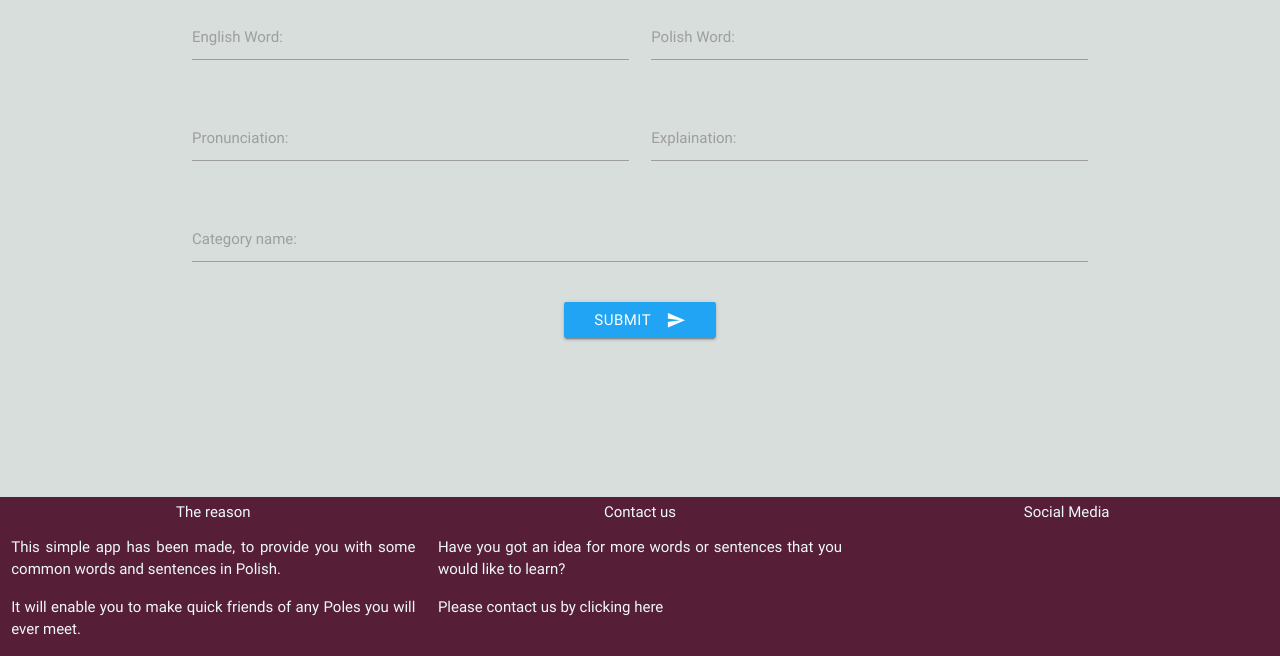
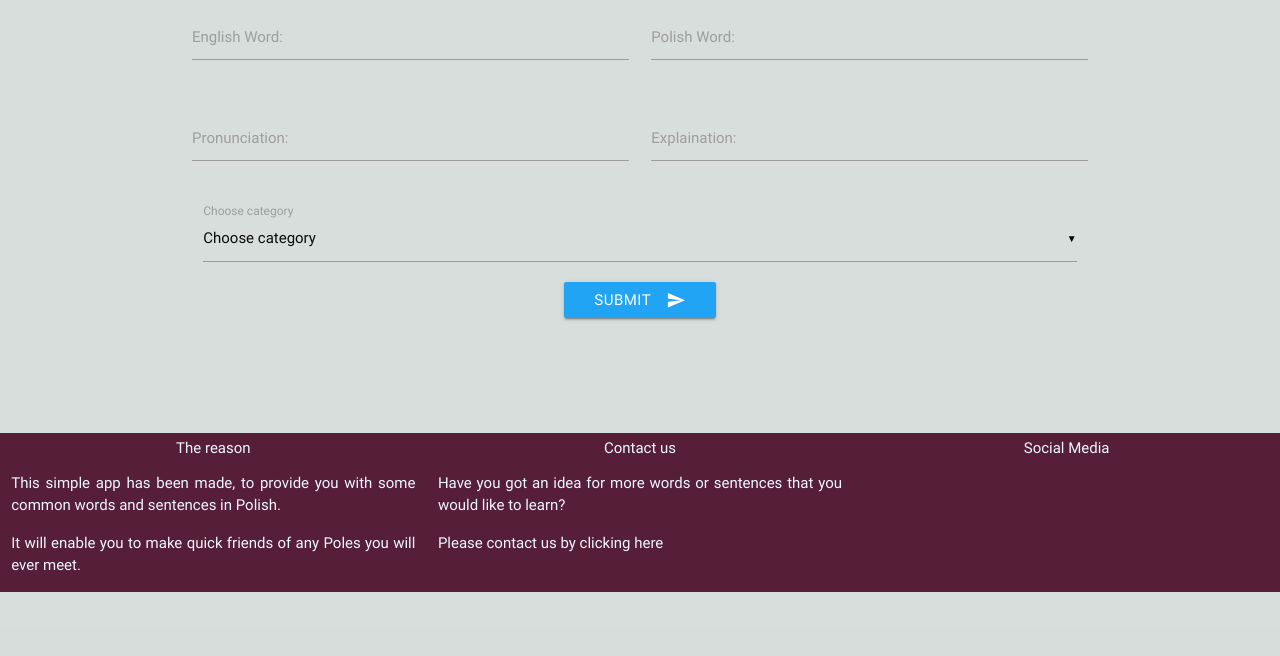
Before and after one commit to MrColorado35/pol_speak, a Flask app: page /add_word.html in a window 1280 px wide. Shown: the part 172-828 px from the top of the page. After the commit the page ends 764 px from the top, so only its background shows below. Run offline with Flask 2, Linux system fonts and the light colour scheme; some libraries are stand-ins or nearby versions; some web fonts are replaced.

Commit message:
add list of categories to select, rather than write your own while creating and editing records

```diff
--- a/app.py
+++ b/app.py
@@ -7,12 +7,17 @@ import env
 # The first part of set-ups is inspired by the course materials, mini project "Task Manager":
 app = Flask(__name__)
 
+# os.environ.get('MONGO_URI')
 app.config["MONGO_URI"]= "mongodb+srv://root:r00tUser@myfirstcluster-vdori.mongodb.net/speak?retryWrites=true&w=majority"
 MONGODB_URI = os.getenv("MONGO_URI")
 DBS_NAME = "speak"
 COLLECTION_NAME = "categories"
 
 mongo = PyMongo(app)
+
+categories = mongo.db.categories.find()
+cat_list = [category for category in categories]
+words = mongo.db.words.find()
 
 @app.route('/')
 @app.route('/index')
@@ -22,7 +27,7 @@ def index():
 @app.route('/user.html')
 def user():
 
-    return render_template("user.html", categories=mongo.db.categories.find())
+    return render_template("user.html", categories=categories)
 
 @app.route('/admin.html')
 def admin():
@@ -30,11 +35,13 @@ def admin():
 
 @app.route('/all_words.html')
 def all_words():
-    return render_template("all_words.html", words=mongo.db.words.find())
+    words= mongo.db.words.find()
+    return render_template("all_words.html", words=words )
 
 @app.route('/add_word.html')
 def add_word():
-    return render_template("add_word.html")
+
+    return render_template("add_word.html", categories=cat_list, words=words)
 
 @app.route('/insert_word', methods=['POST'])
 def insert_word():
@@ -46,7 +53,7 @@ def insert_word():
 @app.route('/edit_word.html/<word_id>')
 def edit_word(word_id):
     the_word = mongo.db.words.find_one({'_id': ObjectId(word_id)})
-    return render_template("edit_word.html", word=the_word)
+    return render_template("edit_word.html", word=the_word, categories=cat_list,)
 
 @app.route('/update_word/<word_id>', methods=['POST'])
 def update_word(word_id):
--- a/static/css/style.css
+++ b/static/css/style.css
@@ -80,7 +80,7 @@ a {
 }
 
 .margin-top {
-    margin-top: 10%;
+    margin-top: 5%;
 }
 
 /* .top-one {
--- a/templates/add_word.html
+++ b/templates/add_word.html
@@ -24,12 +24,21 @@
           <label for="explaination">Explaination: </label>
         </div>
       </div>
-       <div class="row">
+       <!-- <div class="row">
         <div class="input-field col s12">
           <input id="category" name="cat_name" type="text" class="validate">
           <label for="category">Category name: </label>
         </div>
-       </div>
+       </div> -->
+        <div class="input-field col s12">
+            <select id="category" name="cat_name" >
+            <option value="" disabled selected>Choose category</option>
+            {% for cat in categories %}
+            <option value="{{cat.cat_name}}">{{cat.cat_name}}</option>
+            {% endfor %}
+            </select>
+            <label>Choose category</label>
+        </div>
        <div class="row center">
             <button class="btn waves-effect waves-light bg-blue" type="submit" >Submit
             <i class="material-icons right">send</i>
--- a/templates/admin.html
+++ b/templates/admin.html
@@ -2,7 +2,7 @@
 
 {% extends 'base.html' %}
 {% block content %}
-    <h2 class="center">Here you can add, delete or edit any word in this app:</h2>
+    <h3 class="center">Here you can add, delete or edit any word in this app:</h3>
       <ul class="collapsible" data-collapsible="accordion">
     <li>
         <a href="{{url_for('all_words')}}"><div class="collapsible-header">
--- a/templates/base.html
+++ b/templates/base.html
@@ -61,5 +61,10 @@
 <!-- <script src="https://cdnjs.cloudflare.com/ajax/libs/jquery/3.5.1/jquery.min.js"></script> -->
 <script src="https://cdnjs.cloudflare.com/ajax/libs/twitter-bootstrap/3.3.7/js/bootstrap.min.js"></script>
 <script src="https://cdnjs.cloudflare.com/ajax/libs/materialize/0.100.2/js/materialize.min.js"></script>
+  <script>
+    $(document).ready(function() {
+    $('select').material_select();
+  });
+  </script>
 </body>
 </html>
--- a/templates/index.html
+++ b/templates/index.html
@@ -8,7 +8,8 @@
     <section class="center">
         <div class="row">
             <h2>Welcome to our page!</h2>
-            <h3>Please choose who you are:</h3>
+            <h3>Here you can learn some every-day Polish, that you can use at work, or talking to the person you are attracted to.</h3>
+            <h4>Please choose who you are:</h4>
             <div class="col s12 m6 bg-drk padding-5 opacity ">
                 <a href="user.html" id="user" class=" high"><h3>The Student</h3> I would like to learn some Polish <br></a>
             </div>
```
Also changed, not shown: templates/edit_word.html (+18 -2 lines), README.md.
